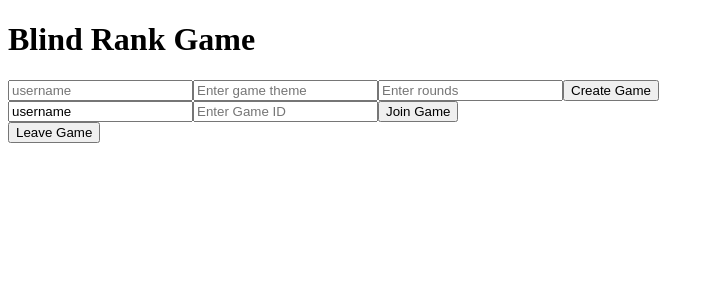
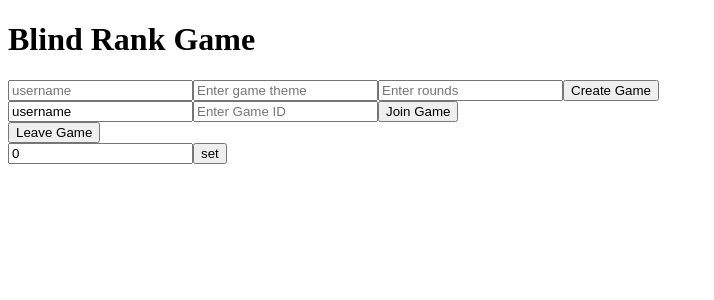
Before and after one commit to connortbot/blindrank, a React (Create React App) app in the folder client/: page / in a window 1280 px wide. Shown: the top 300 px of the page, without its empty margins (0-714 px from the left). Built offline with nearby package versions, Linux system fonts and the light colour scheme; no server answers.

Commit message:
Test component for changing PID and testing gameLeave

```diff
--- a/client/src/App.js
+++ b/client/src/App.js
@@ -2,6 +2,7 @@ import React from 'react';
 import GameCreate from './components/GameCreate';
 import GameJoin from './components/GameJoin';
 import GameLeave from './components/GameLeave';
+import SetPid from './components/SetPid';
 
 // localStorage
 // "playerId"
@@ -13,6 +14,7 @@ const App = () => {
       <GameCreate/>
       <GameJoin/>
       <GameLeave/>
+      <SetPid/>
     </div>
   );
 };
--- /dev/null
+++ b/client/src/components/SetPid.js
@@ -0,0 +1,23 @@
+import React, { useState } from 'react';
+
+const SetPid = () => {
+    const [PID, sPID] = useState(0);
+    const handleSubmit = async (e) => {
+        e.preventDefault();
+        localStorage.setItem("playerId",PID);
+    };
+
+    return (
+        <form onSubmit={handleSubmit}>
+            <input
+            type="number"
+            value={PID}
+            onChange={(e)=>sPID(e.target.value)}
+            placeholder="0"
+            />
+            <button type="submit">set</button>
+        </form>
+    );
+}
+
+export default SetPid;
```
